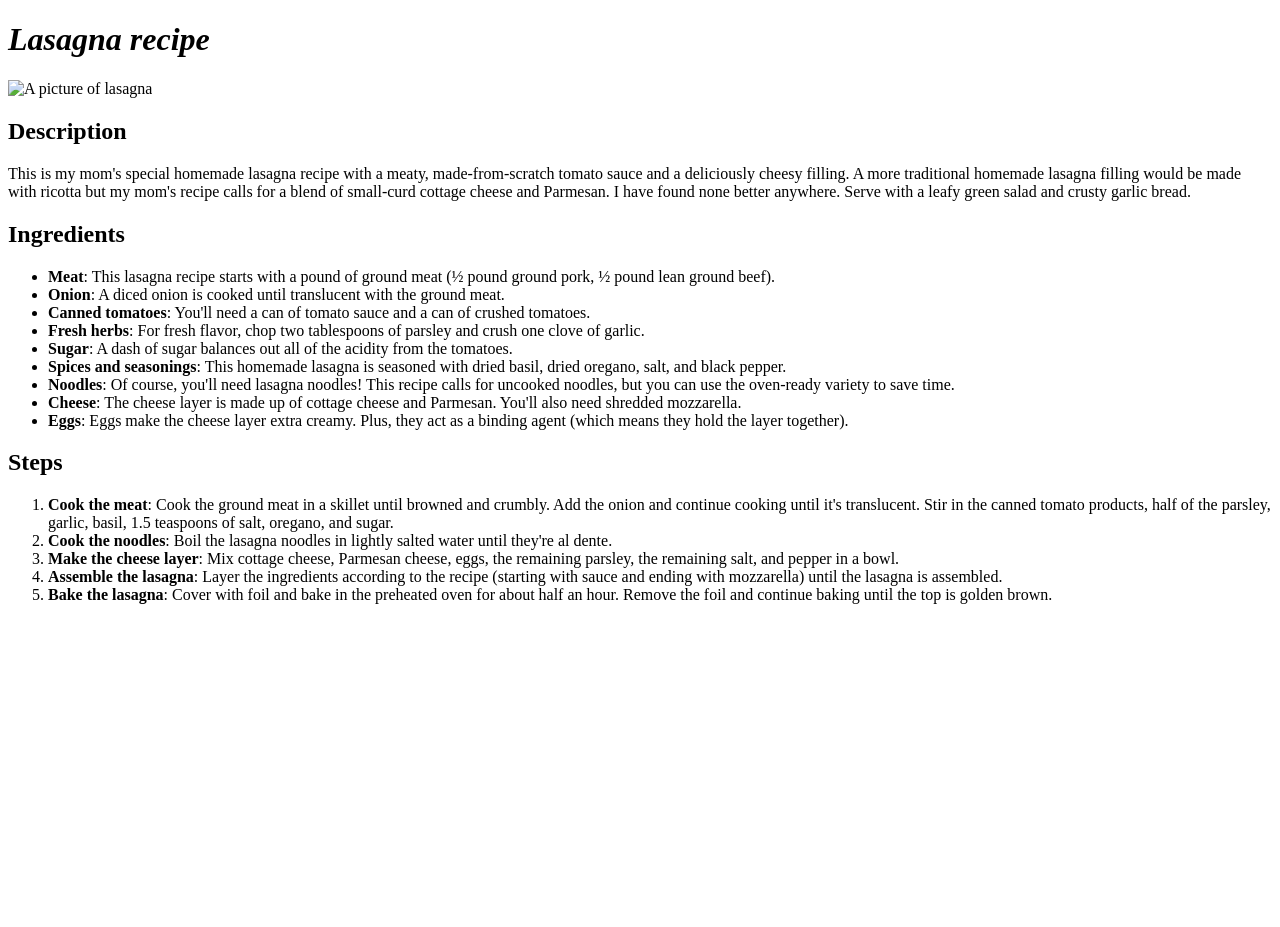
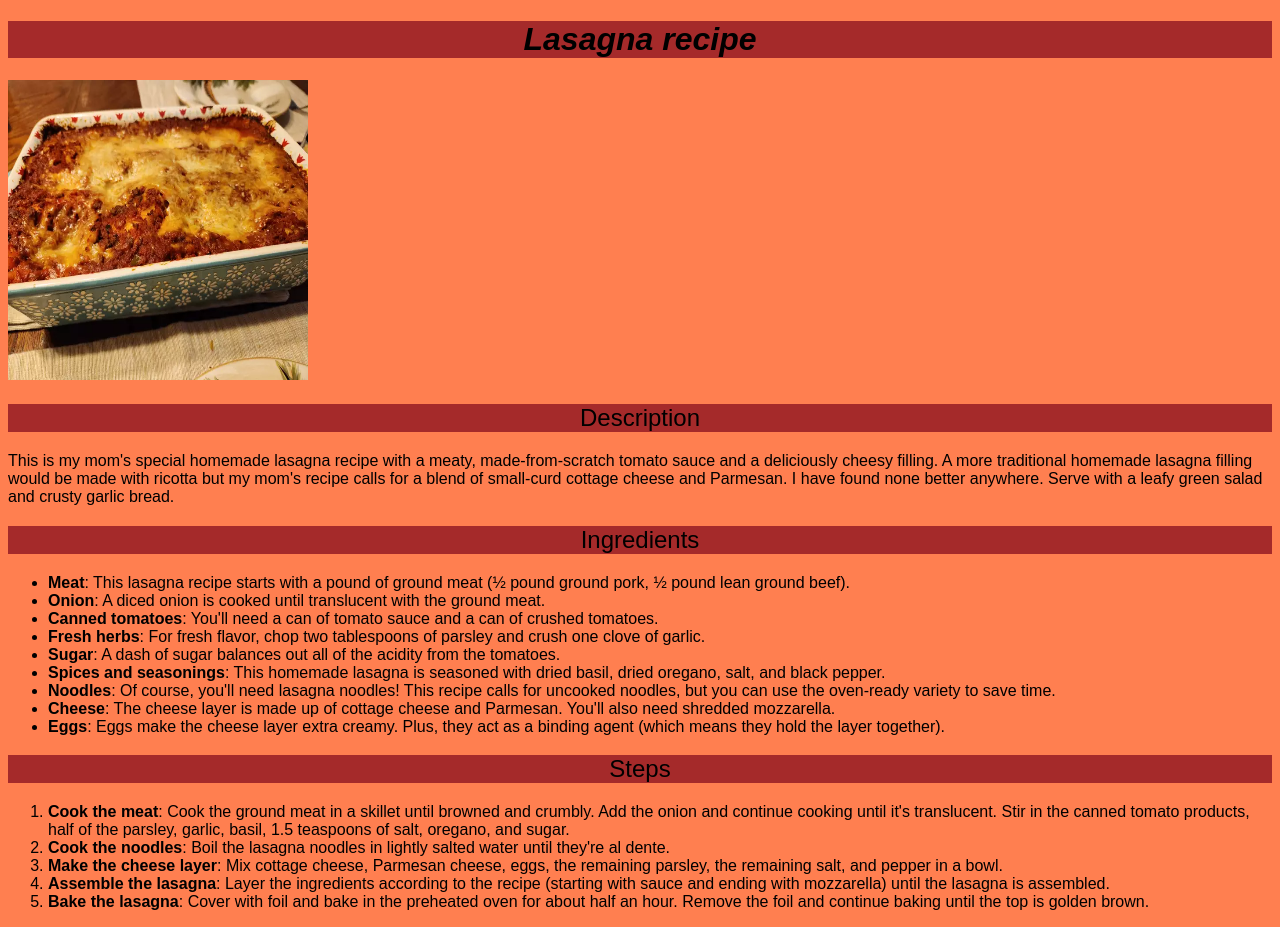
Before and after one commit to Burrpiee/odin-recipes, a plain HTML site: page recipes/lasagnarecipe/lasagna.html in a window 1280 px wide. Before the commit the page ends 800 px from the top, so only its background shows below. Drawn offline with Linux system fonts and the light colour scheme.

Commit message:
Correct the links for the images and stylesheets.

```diff
--- a/recipes/lasagnarecipe/lasagna.html
+++ b/recipes/lasagnarecipe/lasagna.html
@@ -3,13 +3,13 @@
     <head>
         <meta charset="UTF-8">
         <title>Lasagna recipe</title>
-        <link rel="stylesheet" href="css/lstyle.css">
+        <link rel="stylesheet" href="style.css">
     </head>
 
     <body>
         <h1 class="title"><em>Lasagna recipe</em></h1>
 
-        <img src="./img/lasagna.jpg" alt="A picture of lasagna" width="300" height="300"/>
+        <img src="../img/lasagna.jpg" alt="A picture of lasagna" width="300" height="300"/>
 
         <h2 class="sub title">Description</h2>
         <p>This is my mom's special homemade lasagna recipe with a meaty, made-from-scratch tomato sauce and a deliciously cheesy filling. A more traditional homemade lasagna filling would be made with ricotta but my mom's recipe calls for a blend of small-curd cottage cheese and Parmesan. I have found none better anywhere. Serve with a leafy green salad and crusty garlic bread.</p>
```
